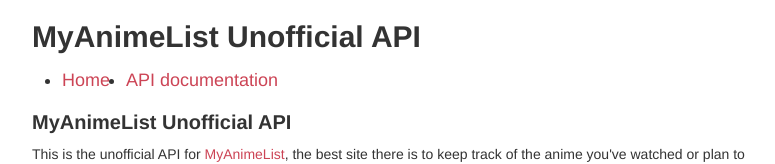
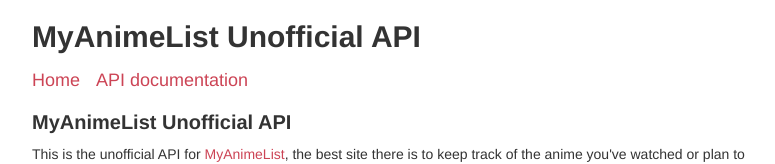
Before and after one commit to chuyeow/myanimelist-api, a plain HTML site: page public/index.html in a window 1280 px wide. Shown: the top 164 px of the page, without its empty margins (238-1013 px from the left). Drawn offline with Linux system fonts and the light colour scheme.

Commit message:
Fix bad main navigation style.

```diff
--- a/public/css/skin.css
+++ b/public/css/skin.css
@@ -79,10 +79,12 @@ h3.logo {
 #nav_main {
   font-size: 18px;
   margin: 0 0 20px;
+  padding: 0;
 }
 
 #nav_main li {
   float: left;
+  list-style-type: none;
   padding: 0 16px 0 0;
 }
 
```
